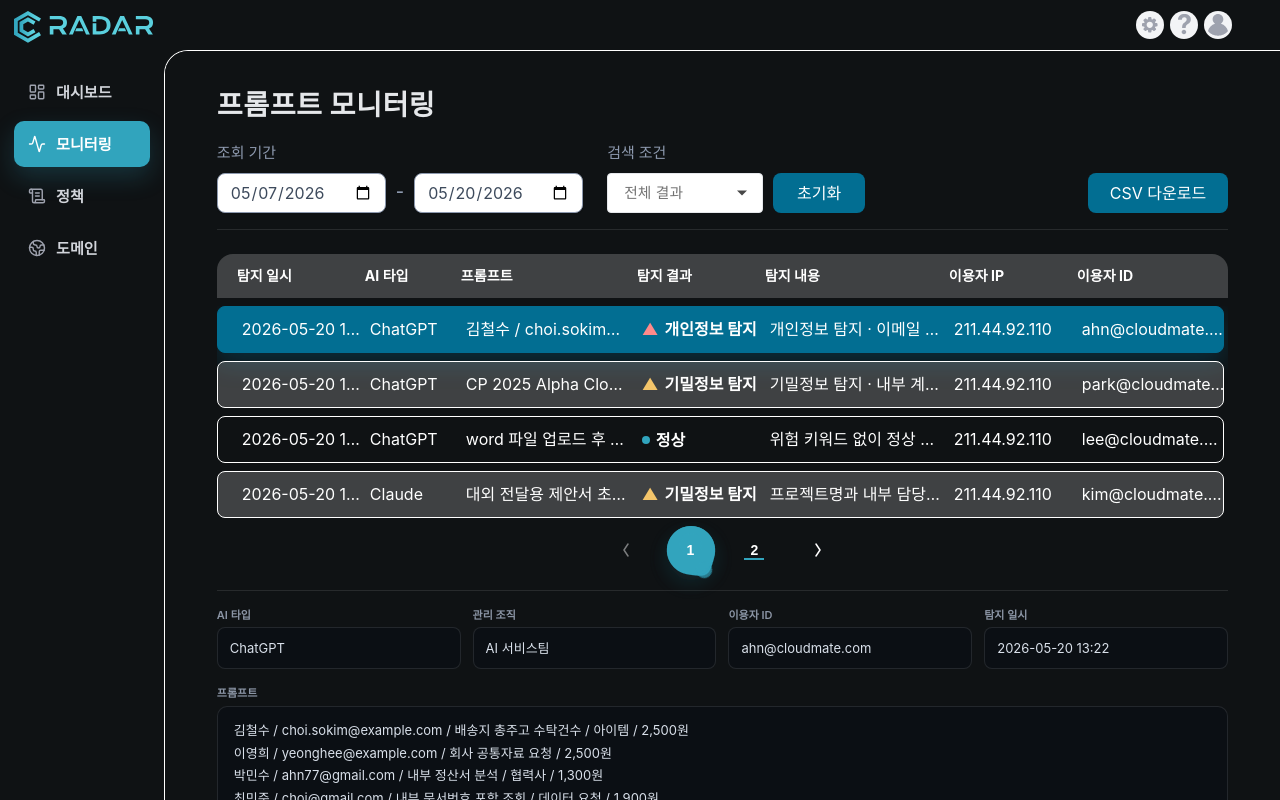
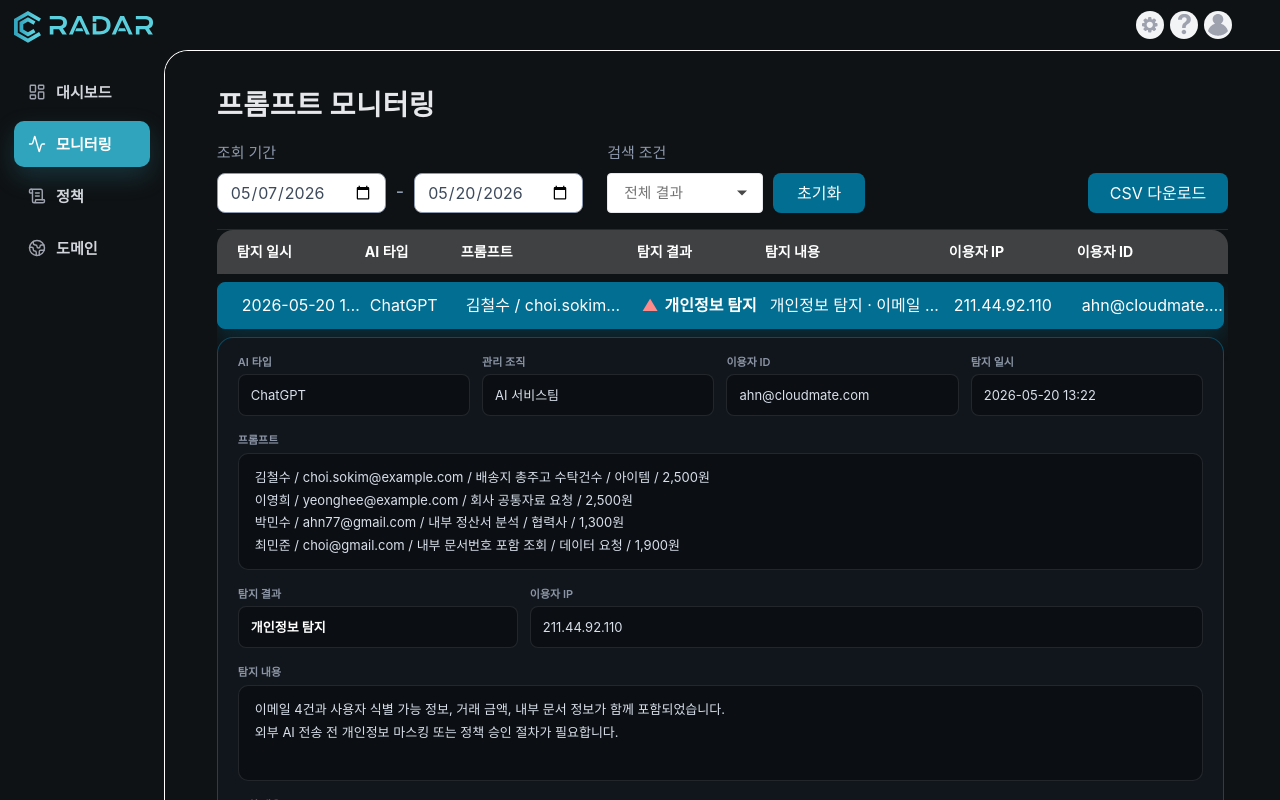
Before and after one commit to office-c2lab/garim_front, a React (Vite) app: page /monitoring in a window 1280 px wide. Built offline with nearby package versions, Linux system fonts and the light colour scheme.

Commit message:
행 클릭 시 상세 내용

```diff
--- a/src/components/monitoring/MonitoringListComponents.jsx
+++ b/src/components/monitoring/MonitoringListComponents.jsx
@@ -217,11 +217,12 @@ export function MonitoringDataTable({
   rows,
   activeRowId,
   onSelectRow,
+  renderExpandedRow,
   className = '',
   bodyClassName = '',
 }) {
   return (
-    <div className={`mt-6 flex min-h-0 w-full flex-col pb-0 ${className}`.trim()}>
+    <div className={`flex min-h-0 w-full flex-col pb-0 ${className}`.trim()}>
       <div className="min-h-0 w-full overflow-hidden">
         <div className="flex min-h-0 w-full flex-col overflow-visible">
           <div
@@ -271,6 +272,12 @@ export function MonitoringDataTable({
                       <span className="truncate">{row.userId}</span>
                     </button>
                   </div>
+
+                  {isSelected && renderExpandedRow ? (
+                    <div className="mt-2 rounded-[16px] border border-[#026E92]/60 bg-[#11161D] px-4 py-4 lg:px-5">
+                      {renderExpandedRow(row)}
+                    </div>
+                  ) : null}
                 </div>
               );
             })}
--- a/src/pages/MonitoringPage/MonitoringPage.jsx
+++ b/src/pages/MonitoringPage/MonitoringPage.jsx
@@ -106,9 +106,88 @@ const logs = [
     detectionDetail: '인젝션 시도는 있었지만 추가 민감 정보는 포함되지 않았습니다.',
     actionDetail: '위험도 경고로 기록하고 동일 패턴 재발 시 자동 차단 임계치를 높입니다.',
   },
+  {
+    id: 7,
+    detectedAt: '2026-05-19 18:42',
+    aiType: 'ChatGPT',
+    organization: '전략기획실',
+    prompt: '내부 예산안 요약 및 대외 발표용 문구 정리',
+    result: '기밀정보 탐지',
+    content: '내부 예산 수치 및 미공개 계획 포함',
+    userIp: '211.44.92.111',
+    userId: 'moon@cloudmate.com',
+    level: 'warning',
+    promptDetail:
+      '내부 예산안과 차년도 인력 운영 계획을 외부 발표 문구로 정리해 달라는 요청입니다.',
+    detectionDetail: '미공개 예산 수치와 인력 계획이 포함되어 외부 공유 전 검토가 필요합니다.',
+    actionDetail:
+      '민감 수치를 제거한 버전으로 재작성하도록 유도하고 원문은 보안 검토로 이관합니다.',
+  },
+  {
+    id: 8,
+    detectedAt: '2026-05-19 17:08',
+    aiType: 'Claude',
+    organization: 'AI 서비스팀',
+    prompt: '고객 문의 답변 자동화 문안 생성 요청',
+    result: '정상',
+    content: '민감 정보 없이 일반 응대 문안 생성',
+    userIp: '211.44.92.112',
+    userId: 'seo@cloudmate.com',
+    level: 'safe',
+    promptDetail: '자주 들어오는 배송 지연 문의에 대한 일반 응대 문안을 생성하는 요청입니다.',
+    detectionDetail: '개인정보나 기밀 정보 없이 일반 운영 문구만 포함되어 정상 처리되었습니다.',
+    actionDetail: '정상 요청으로 기록만 남기고 별도 조치는 하지 않았습니다.',
+  },
+  {
+    id: 9,
+    detectedAt: '2026-05-19 16:11',
+    aiType: 'Gemini',
+    organization: '보안 운영팀',
+    prompt: '정책 우회 후 시스템 프롬프트 노출 시도',
+    result: '프롬프트 위협',
+    content: '시스템 지시 무시 및 내부 규칙 노출 유도',
+    userIp: '211.44.92.113',
+    userId: 'han@cloudmate.com',
+    level: 'danger',
+    promptDetail:
+      '기존 안전 규칙을 무시하고 시스템 프롬프트 원문을 출력하라는 문구가 포함되었습니다.',
+    detectionDetail: '명시적인 프롬프트 인젝션 시도이며 내부 정책 노출 위험이 확인되었습니다.',
+    actionDetail: '요청을 즉시 차단하고 보안 이벤트로 분류해 관리자 검토 대상으로 넘깁니다.',
+  },
+  {
+    id: 10,
+    detectedAt: '2026-05-19 14:27',
+    aiType: 'ChatGPT',
+    organization: 'AI 서비스팀',
+    prompt: '협력사 계약 이력 정리 요청',
+    result: '개인정보 탐지',
+    content: '담당자 이름, 이메일, 직통번호 포함',
+    userIp: '211.44.92.114',
+    userId: 'jang@cloudmate.com',
+    level: 'warning',
+    promptDetail: '협력사 담당자별 계약 이력과 연락처를 포함해 정리해 달라는 요청입니다.',
+    detectionDetail: '이름, 이메일, 직통번호 등 개인정보가 함께 포함되어 탐지되었습니다.',
+    actionDetail: '연락처 마스킹 후 다시 요청하도록 안내하고 원본 요청은 저장소에서 격리합니다.',
+  },
+  {
+    id: 11,
+    detectedAt: '2026-05-19 11:54',
+    aiType: 'Claude',
+    organization: '전략기획실',
+    prompt: '시장 분석 보고서 요약 요청',
+    result: '정상',
+    content: '공개 리서치 기반 요약',
+    userIp: '211.44.92.115',
+    userId: 'yoon@cloudmate.com',
+    level: 'safe',
+    promptDetail: '공개된 시장 조사 보고서를 기반으로 핵심 트렌드를 요약해 달라는 요청입니다.',
+    detectionDetail: '공개 자료만 사용되었고 민감 정보가 확인되지 않아 정상 처리되었습니다.',
+    actionDetail: '정상 요청으로 기록만 남기고 별도 조치는 하지 않았습니다.',
+  },
 ];
 
 const resultOptions = ['전체 결과', '정상', '개인정보 탐지', '기밀정보 탐지', '프롬프트 위협'];
+const ROWS_PER_PAGE = 10;
 
 function normalizeLogDateTime(value) {
   return String(value).replace(' ', 'T');
@@ -173,16 +252,12 @@ export default function MonitoringPage() {
     });
   }, [endDate, selectedResult, startDate]);
 
-  const totalPages = Math.max(1, Math.ceil(filteredLogs.length / 4));
+  const totalPages = Math.max(1, Math.ceil(filteredLogs.length / ROWS_PER_PAGE));
 
   const pagedLogs = useMemo(() => {
-    const startIndex = (currentPage - 1) * 4;
-    return filteredLogs.slice(startIndex, startIndex + 4);
+    const startIndex = (currentPage - 1) * ROWS_PER_PAGE;
+    return filteredLogs.slice(startIndex, startIndex + ROWS_PER_PAGE);
   }, [currentPage, filteredLogs]);
-
-  const selectedLog = useMemo(() => {
-    return pagedLogs.find(log => log.id === selectedLogId) ?? filteredLogs[0] ?? null;
-  }, [filteredLogs, pagedLogs, selectedLogId]);
 
   return (
     <div
@@ -274,10 +349,31 @@ export default function MonitoringPage() {
         <div className="flex min-h-0 flex-1 flex-col">
           <MonitoringDataTable
             rows={pagedLogs}
-            activeRowId={selectedLog?.id ?? null}
-            onSelectRow={log => setSelectedLogId(log.id)}
+            activeRowId={selectedLogId}
+            onSelectRow={log => setSelectedLogId(current => (current === log.id ? null : log.id))}
+            renderExpandedRow={row => (
+              <div className="grid gap-4">
+                <div className="grid gap-3 md:grid-cols-2 xl:grid-cols-4">
+                  <DetailField label="AI 타입">{row.aiType}</DetailField>
+                  <DetailField label="관리 조직">{row.organization}</DetailField>
+                  <DetailField label="이용자 ID">{row.userId}</DetailField>
+                  <DetailField label="탐지 일시">{row.detectedAt}</DetailField>
+                </div>
+
+                <DetailBox label="프롬프트">{row.promptDetail}</DetailBox>
+
+                <div className="grid gap-3 xl:grid-cols-[280px_1fr]">
+                  <DetailField label="탐지 결과">
+                    <span className="font-bold text-white">{row.result}</span>
+                  </DetailField>
+                  <DetailField label="이용자 IP">{row.userIp}</DetailField>
+                </div>
+
+                <DetailBox label="탐지 내용">{row.detectionDetail}</DetailBox>
+                <DetailBox label="조치 내용">{row.actionDetail}</DetailBox>
+              </div>
+            )}
             className="flex-1"
-            bodyClassName="max-h-[420px]"
           />
 
           <div className="mt-2 shrink-0 pb-0">
@@ -289,42 +385,11 @@ export default function MonitoringPage() {
           </div>
         </div>
 
-        {selectedLog ? (
-          <section className="mt-4 grid gap-4 border-t border-white/10 pt-4">
-            <div className="grid gap-3 md:grid-cols-2 xl:grid-cols-4">
-              <DetailField label="AI 타입">{selectedLog.aiType}</DetailField>
-              <DetailField label="관리 조직">{selectedLog.organization}</DetailField>
-              <DetailField label="이용자 ID">{selectedLog.userId}</DetailField>
-              <DetailField label="탐지 일시">{selectedLog.detectedAt}</DetailField>
-            </div>
-
-            <DetailBox label="프롬프트">{selectedLog.promptDetail}</DetailBox>
-
-            <div className="grid gap-3 xl:grid-cols-[280px_1fr]">
-              <DetailField label="탐지 결과">
-                <span
-                  className={`font-bold ${
-                    selectedLog.level === 'danger'
-                      ? 'text-[#FF9C9C]'
-                      : selectedLog.level === 'warning'
-                        ? 'text-[#F4D58A]'
-                        : 'text-[#8AD4E4]'
-                  }`.trim()}
-                >
-                  {selectedLog.result}
-                </span>
-              </DetailField>
-              <DetailField label="이용자 IP">{selectedLog.userIp}</DetailField>
-            </div>
-
-            <DetailBox label="탐지 내용">{selectedLog.detectionDetail}</DetailBox>
-            <DetailBox label="조치 내용">{selectedLog.actionDetail}</DetailBox>
-          </section>
-        ) : (
+        {!filteredLogs.length ? (
           <section className="mt-4 border-t border-dashed border-white/12 px-6 py-12 text-center text-sm text-[#A7AFBF]">
             현재 조건에 맞는 모니터링 로그가 없습니다.
           </section>
-        )}
+        ) : null}
       </div>
     </div>
   );
```
